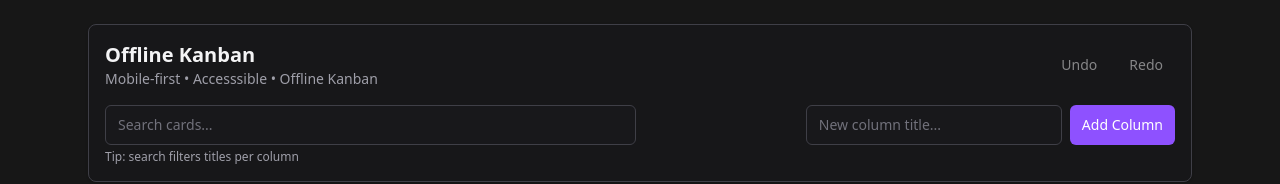
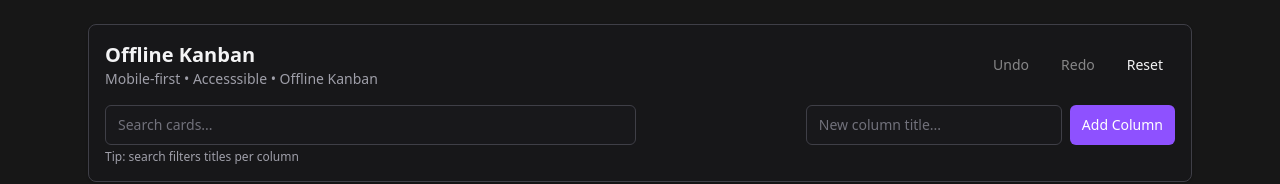
Before and after one commit to VarushSiva/offline-kanban, a React (Vite) app: page / in a window 1280 px wide. Shown: the top 184 px of the page. Built offline with nearby package versions, Linux system fonts and the light colour scheme.

Commit message:
feat(clear): implement clearStorage to reset save state of board

```diff
--- a/src/features/board/BoardPage.tsx
+++ b/src/features/board/BoardPage.tsx
@@ -19,6 +19,7 @@ import {
 } from "./boardSlice";
 import { getMovePayloadFromDrag } from "./dndHelpers";
 import type { RootState } from "../../store";
+import { clearStorage } from "../persistence/storage";
 import { FontAwesomeIcon } from "@fortawesome/react-fontawesome";
 import {
   faPencil,
@@ -314,6 +315,23 @@ export default function BoardPage() {
               aria-keyshortcuts="Control+Y Meta+Shift+Z"
             >
               Redo
+            </button>
+
+            <button
+              type="button"
+              className="btn btn-ghost icon-btn"
+              onClick={() => {
+                // Temp confirm dialog until accessible dialog
+                const ok = window.confirm(
+                  "Reset board and clear offline saved data?",
+                );
+                if (!ok) return;
+
+                clearStorage();
+                window.location.reload();
+              }}
+            >
+              Reset
             </button>
           </div>
         </div>
--- a/src/features/persistence/storage.ts
+++ b/src/features/persistence/storage.ts
@@ -51,8 +51,12 @@ export function saveBoardPresentToStorage(
 
     localStorage.setItem(STORAGE_KEY, JSON.stringify(payload));
   } catch (error) {
-    if (import.meta.env.DEV) {
-      console.warn("Failed to save board state to localStorage", error);
-    }
+    console.warn("Failed to save board state to localStorage", error);
   }
 }
+
+export function clearStorage(): void {
+  if (localStorage.getItem(STORAGE_KEY)) {
+    localStorage.removeItem(STORAGE_KEY);
+  }
+}
```
Also changed, not shown: 1 other file (tests, documents, lock files or other folders).
